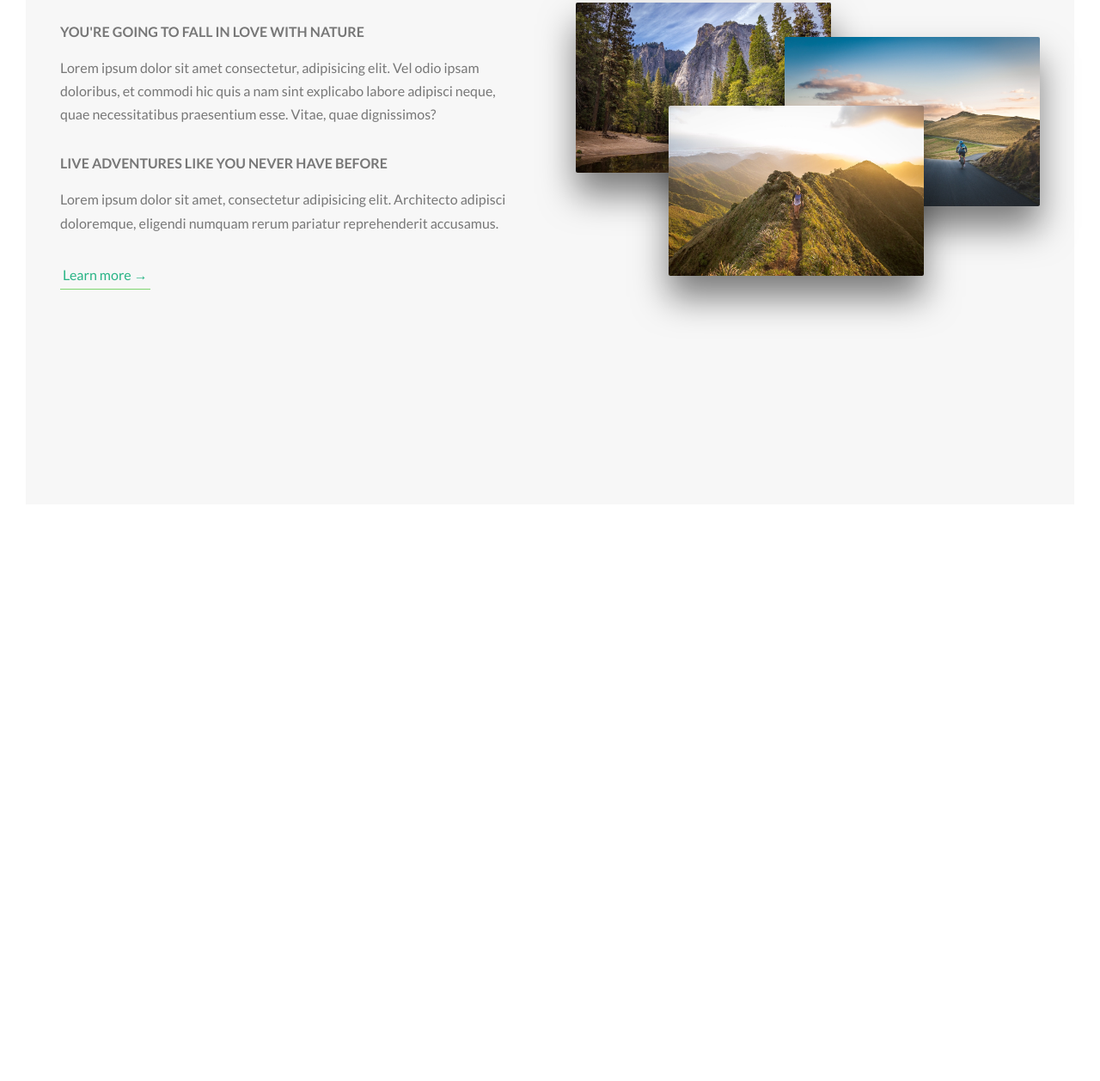
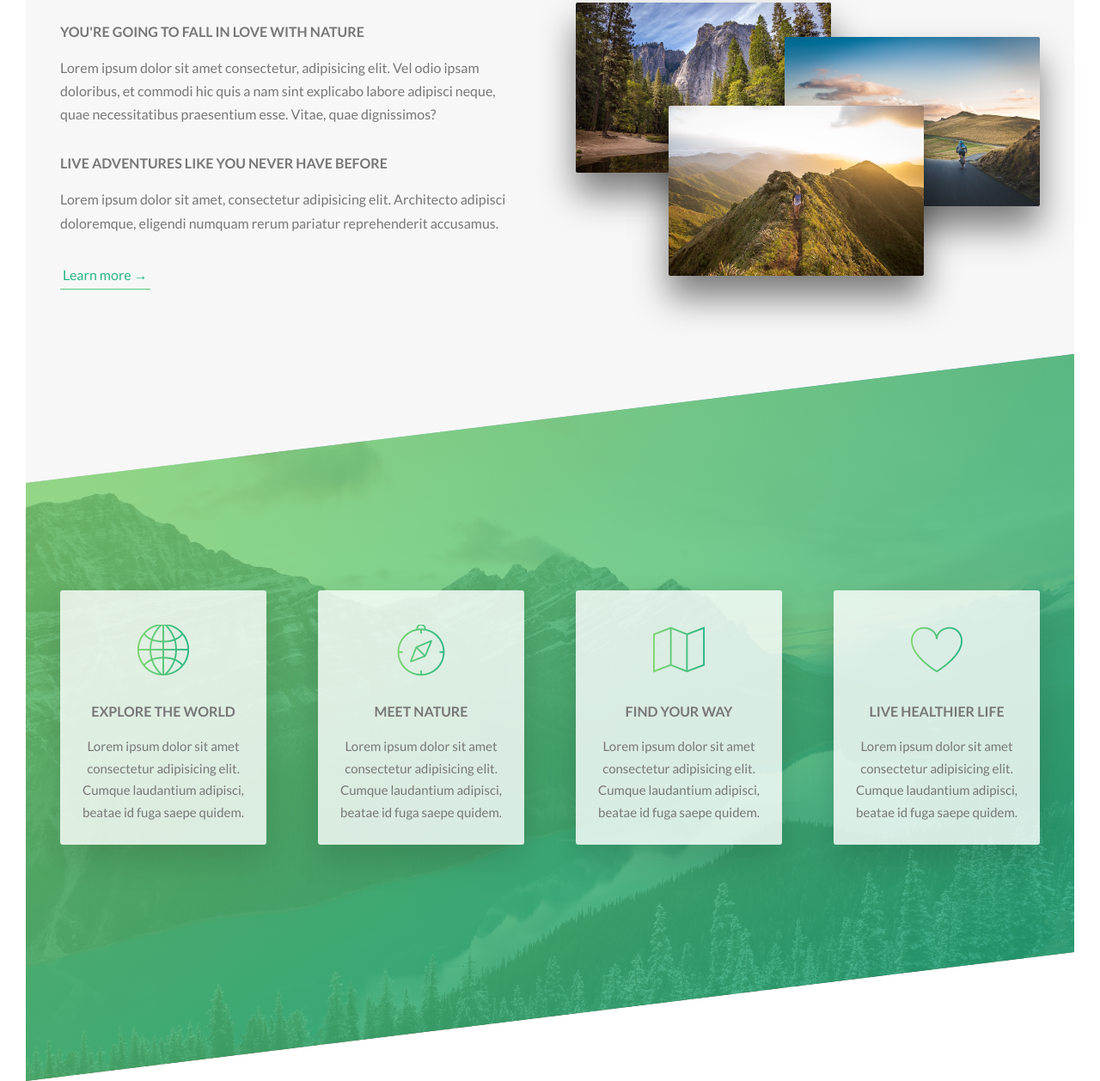
Before and after one commit to iuliancarnaru/courses, a website: page Natours/index.html in a window 1280 px wide. Shown: the part 997-2255 px from the top of the page at 86% size. Before the commit the page ends 1614 px from the top, so only its background shows below. Drawn offline with Linux system fonts and the light colour scheme; files whose address does not match are found by name.

Commit message:
section features

```diff
--- a/Natours/index.html
+++ b/Natours/index.html
@@ -6,7 +6,7 @@
     <meta name="viewport" content="width=device-width, initial-scale=1.0">
 
     <link href="https://fonts.googleapis.com/css?family=Lato:100,300,400,700,900" rel="stylesheet">
-
+    <link rel="stylesheet" href="sass/vendors/icon-font.css">
     <link rel="stylesheet" href="css/icon-font.css">
     <link rel="stylesheet" href="css/style.css">
     <link rel="shortcut icon" type="image/png" href="img/favicon.png">
@@ -65,6 +65,47 @@
                 </div>
             </div>
         </section>
+
+        <section class="section-features">
+            <div class="row">
+                <div class="col-1-of-4">
+                    <div class="feature-box">
+                        <i class="feature-box__icon icon-basic-world"></i>
+                        <h3 class="heading-tertiary u-margin-bottom-small">Explore the world</h3>
+                        <p class="feature-box__text">
+                            Lorem ipsum dolor sit amet consectetur adipisicing elit. Cumque laudantium adipisci, beatae id fuga saepe quidem.
+                        </p>
+                    </div>
+                </div>
+                <div class="col-1-of-4">
+                    <div class="feature-box">
+                        <i class="feature-box__icon icon-basic-compass"></i>
+                        <h3 class="heading-tertiary u-margin-bottom-small">Meet nature</h3>
+                        <p class="feature-box__text">
+                            Lorem ipsum dolor sit amet consectetur adipisicing elit. Cumque laudantium adipisci, beatae id fuga saepe quidem.
+                        </p>
+                    </div>
+                </div>
+                <div class="col-1-of-4">
+                    <div class="feature-box">
+                        <i class="feature-box__icon icon-basic-map"></i>
+                        <h3 class="heading-tertiary u-margin-bottom-small">Find your way</h3>
+                        <p class="feature-box__text">
+                            Lorem ipsum dolor sit amet consectetur adipisicing elit. Cumque laudantium adipisci, beatae id fuga saepe quidem.
+                        </p>
+                    </div>
+                </div>
+                <div class="col-1-of-4">
+                    <div class="feature-box">
+                        <i class="feature-box__icon icon-basic-heart"></i>
+                        <h3 class="heading-tertiary u-margin-bottom-small">Live healthier life</h3>
+                        <p class="feature-box__text">
+                            Lorem ipsum dolor sit amet consectetur adipisicing elit. Cumque laudantium adipisci, beatae id fuga saepe quidem.
+                        </p>
+                    </div>
+                </div>
+            </div>
+        </section>
     </main>
 
 </body>
--- a/Natours/sass/abstracts/_variables.scss
+++ b/Natours/sass/abstracts/_variables.scss
@@ -1,8 +1,10 @@
 // ----- COLORS -----
 
-$color-primary: #7ed56f;
-$color-primary-light: #55c57a;
+$color-primary: #55c57a;
+
+$color-primary-light: #7ed56f;
 $color-primary-dark: #28b485;
+
 $color-grey-dark: #777;
 
 $color-grey-light-1: #f7f7f7;
--- /dev/null
+++ b/Natours/sass/components/_feature-box.scss
@@ -0,0 +1,20 @@
+.feature-box {
+    background-color: rgba($color-white, .8);
+    font-size: 1.5rem;
+    padding: 2.5rem;
+    text-align: center;
+    border-radius: .3rem;
+    box-shadow: 0 1.5rem 4rem rgba($color-black, .15);
+    transition: all .3s;
+    &__icon {
+        font-size: 6rem;
+        margin-bottom: .5rem;
+        background-image: linear-gradient(to right, $color-primary-light, $color-primary-dark);
+        -webkit-background-clip: text;
+        background-clip: text;
+        color: transparent;
+    }
+    &:hover {
+        transform: translateY(-1.5rem) scale(1.03);
+    }
+}
--- a/Natours/sass/main.scss
+++ b/Natours/sass/main.scss
@@ -9,6 +9,7 @@
 
 @import "components/button";
 @import "components/composition";
+@import "components/feature-box";
 
 @import "layout/header";
 @import "layout/grid";
--- a/Natours/sass/pages/_home.scss
+++ b/Natours/sass/pages/_home.scss
@@ -3,3 +3,16 @@
     padding: 25rem 0;
     margin-top: -20vh;
 }
+
+.section-features {
+    padding: 20rem 0;
+    background-image: linear-gradient( to right bottom, rgba($color-primary-light, 0.8), rgba($color-primary-dark, 0.8)), url(../img/nat-4.jpg);
+    background-size: cover;
+    margin-top: -10rem;
+
+    transform: skewY(-7deg);
+
+    & > * {
+        transform: skewY(7deg);
+    }
+}
```
Also changed, not shown: Natours/css/style.css, Natours/sass/vendors/fonts/linea-basic-10.ttf (added), Natours/sass/vendors/fonts/linea-basic-10.woff (added), Natours/sass/vendors/icon-font.css (added), 2 other files.
